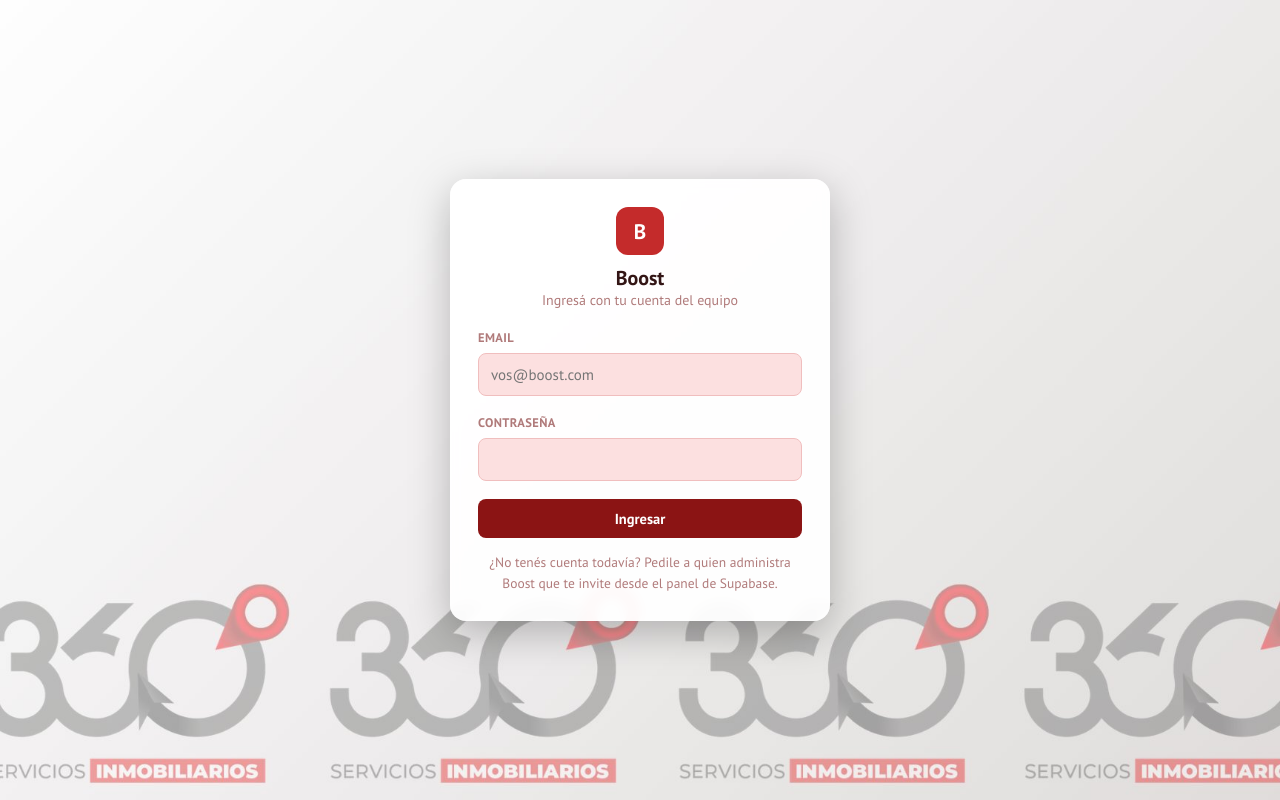
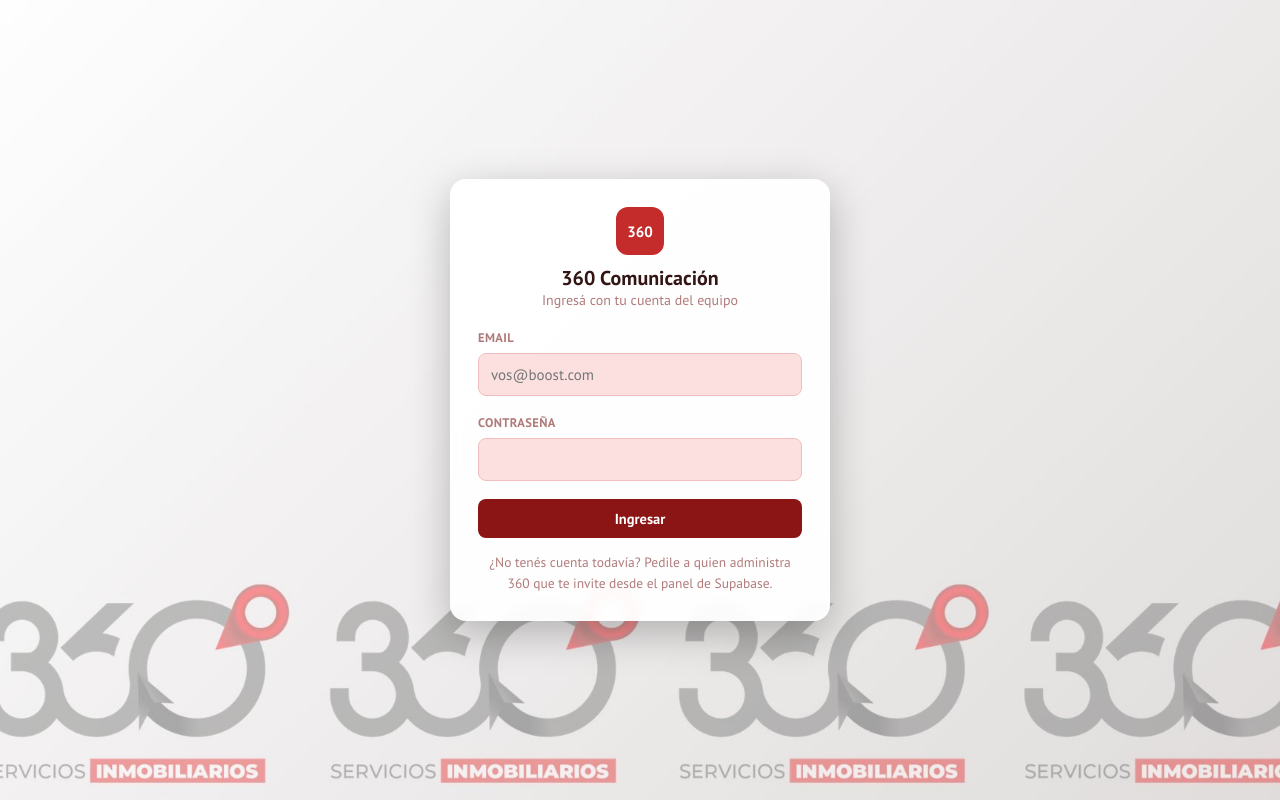
Before and after one commit to agenciaboost2/360-webapp, a Next.js app in the folder boost-webapp/: page /login in a window 1280 px wide. Built offline with nearby package versions, Linux system fonts and the light colour scheme.

Commit message:
Update page.js

```diff
--- a/boost-webapp/app/login/page.js
+++ b/boost-webapp/app/login/page.js
@@ -36,8 +36,8 @@
         borderRadius: 16, padding: 28, boxShadow: "0 12px 40px rgba(0,0,0,0.25)",
       }}>
         <div style={{ textAlign: "center", marginBottom: 20 }}>
-          <div style={{ width: 48, height: 48, borderRadius: 12, background: "var(--red)", margin: "0 auto 10px", display: "flex", alignItems: "center", justifyContent: "center", color: "#fff", fontWeight: 700, fontSize: 21, fontFamily: "var(--font-display)" }}>B</div>
-          <h1 style={{ fontFamily: "var(--font-display)", fontSize: 20, margin: 0 }}>Boost</h1>
+          <div style={{ width: 48, height: 48, borderRadius: 12, background: "var(--red)", margin: "0 auto 10px", display: "flex", alignItems: "center", justifyContent: "center", color: "#fff", fontWeight: 700, fontSize: 15, fontFamily: "var(--font-display)" }}>360</div>
+          <h1 style={{ fontFamily: "var(--font-display)", fontSize: 20, margin: 0 }}>360 Comunicación</h1>
           <div style={{ fontSize: 14, color: "var(--text-dim)" }}>Ingresá con tu cuenta del equipo</div>
         </div>
         <div className="field">
@@ -53,7 +53,7 @@
           {loading ? "Ingresando..." : "Ingresar"}
         </button>
         <div style={{ fontSize: 13.5, color: "var(--text-dim)", marginTop: 14, textAlign: "center", lineHeight: 1.5 }}>
-          ¿No tenés cuenta todavía? Pedile a quien administra Boost que te invite desde el panel de Supabase.
+          ¿No tenés cuenta todavía? Pedile a quien administra 360 que te invite desde el panel de Supabase.
         </div>
       </form>
     </div>
```
